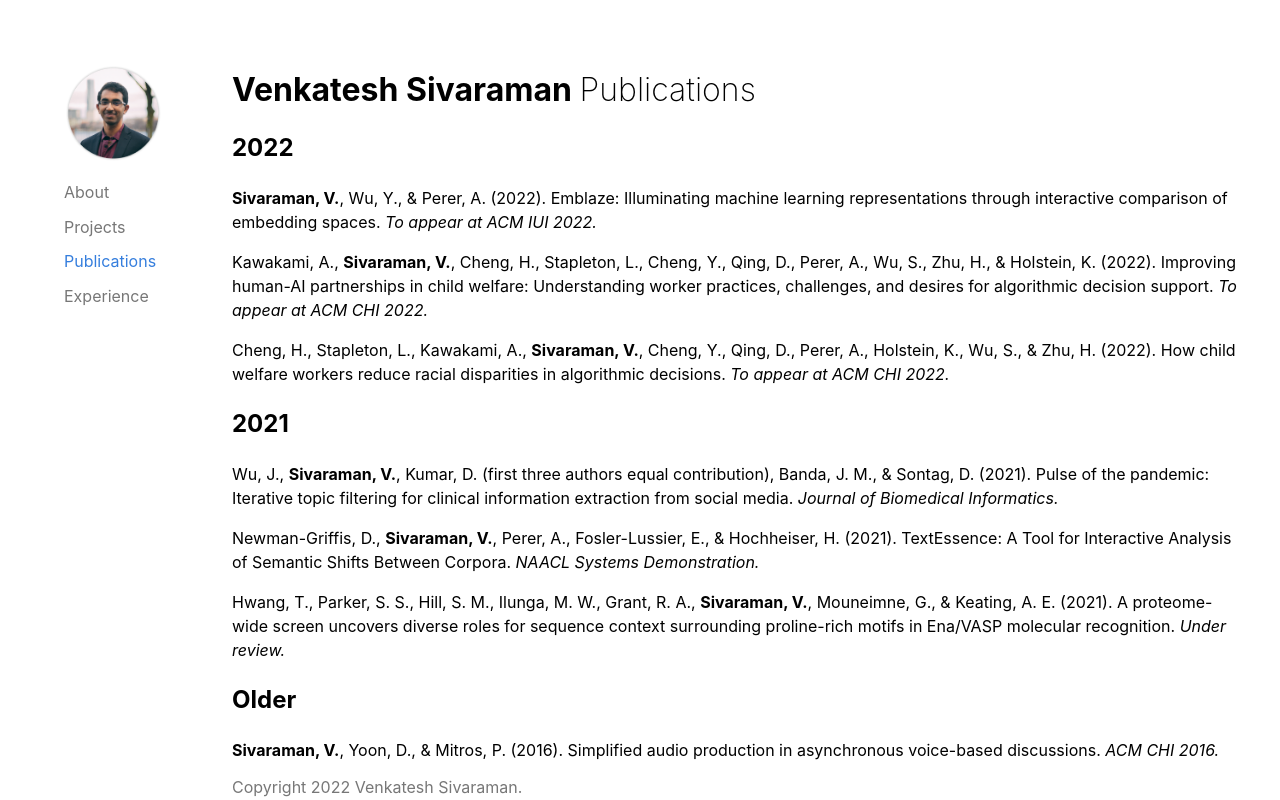
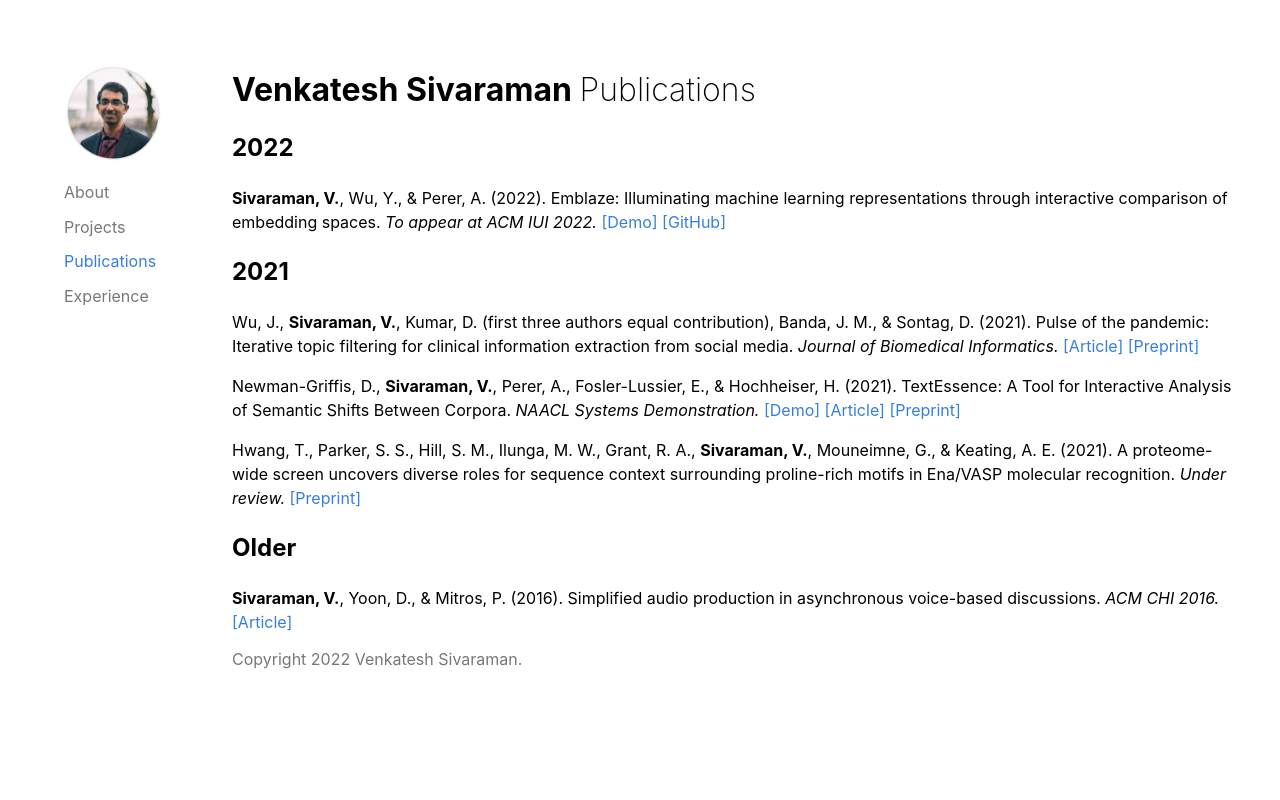
Before and after one commit to venkatesh-sivaraman/venkatesh-sivaraman.github.io, a Svelte app: page / in a window 1280 px wide. Both pictures are taken after a click on the link "Publications". Built offline with nearby package versions, Linux system fonts and the light colour scheme.

Commit message:
Add experience details

```diff
--- a/src/App.svelte
+++ b/src/App.svelte
@@ -186,6 +186,10 @@
     margin: 0 32px 32px 32px;
   }
 
+  footer {
+    padding-bottom: 32px;
+  }
+
   ul.list li {
     padding-bottom: 16px;
   }
--- a/src/Experience.svelte
+++ b/src/Experience.svelte
@@ -1,3 +1,101 @@
 <h1 class="mt2">
   Venkatesh Sivaraman <span class="fw2">Experience</span>
 </h1>
+
+<div class="mb4">
+  <h2>Industry</h2>
+
+  <h4 class="mb0">
+    Verily Life Sciences <span class="fw2">Summer 2019</span>
+  </h4>
+  <p class="lh-copy mv1">Software Engineering Intern</p>
+  <p class="lh-copy mv1 gray">
+    Worked on the Clinical Studies Platform Data Science team. Designed and
+    implemented an Apache Beam pipeline using both novel and existing NLP
+    algorithms to process the ClinicalTrials.gov database.
+  </p>
+
+  <h4 class="mb0">
+    Apple <span class="fw2">Summer 2017</span>
+  </h4>
+  <p class="lh-copy mv1">Software Engineering Intern</p>
+  <p class="lh-copy mv1 gray">
+    Developed software in Swift supporting the CarPlay, HomeKit, and MFi
+    certification programs. One of three projects selected to present to Apple
+    VP of Product Integrity.
+  </p>
+
+  <h2>Research</h2>
+  <h4 class="mb0">
+    Keating Lab, MIT Biology Department <span class="fw2">2018 - 2020</span>
+  </h4>
+  <p class="lh-copy mv1">Advised by Prof. Amy Keating</p>
+  <p class="lh-copy mv1 gray">
+    Built a flexible high-throughput Python pipeline to compute and predict
+    protein binding affinities. Developed a C++ toolkit for designing novel
+    peptides, and an 3D visualization tool to render those peptides around a
+    known protein.
+  </p>
+
+  <h4 class="mb0">
+    Structural Bioinformatics Lab, Pompeu Fabra University <span class="fw2"
+      >Summer 2018</span
+    >
+  </h4>
+  <p class="lh-copy mv1">Advised by Prof. Baldo Oliva</p>
+  <p class="lh-copy mv1 gray">
+    Created machine learning models to predict mutation-induced changes in
+    protein-protein and DNA-transcription factor interactions.
+  </p>
+
+  <h4 class="mb0">
+    Kloczkowski Lab, Nationwide Children's Hospital <span class="fw2"
+      >2014 - 2016</span
+    >
+  </h4>
+  <p class="lh-copy mv1">Advised by Prof. Andrzej Kloczkowski</p>
+  <p class="lh-copy mv1 gray">
+    Developed a novel algorithm to predict protein structure based on statistics
+    of amino acid orientations.
+  </p>
+
+  <h2>Teaching</h2>
+
+  <h4 class="mb0">
+    Interactive Data Science, CMU <span class="fw2">Spring 2022</span>
+  </h4>
+  <p class="lh-copy mv1">Taught by Prof. Adam Perer</p>
+  <p class="lh-copy mv1 gray">
+    To lead office hours, prepare lecture and lab materials, give a lecture on
+    Uncertainty Visualization, and grade assignments.
+  </p>
+
+  <h4 class="mb0">
+    Fundamentals of Music Processing, MIT <span class="fw2">Fall 2019</span>
+  </h4>
+  <p class="lh-copy mv1">Taught by Eric Humphrey</p>
+  <p class="lh-copy mv1 gray">
+    As the only TA for the class, led office hours, helped prepare lecture, lab,
+    and homework materials, and taught a lecture on the music fingerprinting
+    algorithm (as used in Shazam).
+  </p>
+
+  <h4 class="mb0">
+    Splash, MIT <span class="fw2">2018 and 2019</span>
+  </h4>
+  <p class="lh-copy mv1">Co-taught with Brian Mills</p>
+  <p class="lh-copy mv1 gray">
+    Taught one-day classes to 20-40 high schoolers on topics such as film music
+    and music signal processing algorithms.
+  </p>
+
+  <h4 class="mb0">
+    MehtA+ Machine Learning Bootcamp <span class="fw2"
+      >Summer 2020 and 2021</span
+    >
+  </h4>
+  <p class="lh-copy mv1 gray">
+    Prepared and taught guest lectures on human-centered machine learning,
+    embedding representations, and uncertainty.
+  </p>
+</div>
--- a/src/Publications.svelte
+++ b/src/Publications.svelte
@@ -8,19 +8,14 @@
     <strong>Sivaraman, V.</strong>, Wu, Y., & Perer, A. (2022). Emblaze:
     Illuminating machine learning representations through interactive comparison
     of embedding spaces. <em>To appear at ACM IUI 2022.</em>
-  </p>
-  <p>
-    Kawakami, A., <strong>Sivaraman, V.</strong>, Cheng, H., Stapleton, L.,
-    Cheng, Y., Qing, D., Perer, A., Wu, S., Zhu, H., & Holstein, K. (2022).
-    Improving human-AI partnerships in child welfare: Understanding worker
-    practices, challenges, and desires for algorithmic decision support.
-    <em>To appear at ACM CHI 2022.</em>
-  </p>
-  <p>
-    Cheng, H., Stapleton, L., Kawakami, A., <strong>Sivaraman, V.</strong>,
-    Cheng, Y., Qing, D., Perer, A., Holstein, K., Wu, S., & Zhu, H. (2022). How
-    child welfare workers reduce racial disparities in algorithmic decisions.
-    <em>To appear at ACM CHI 2022.</em>
+    <a class="link blue" href="https://bit.ly/emblaze-demo" target="_blank"
+      >[Demo]</a
+    >
+    <a
+      class="link blue"
+      href="https://github.com/cmudig/emblaze"
+      target="_blank">[GitHub]</a
+    >
   </p>
   <h2>2021</h2>
   <p>
@@ -28,12 +23,33 @@
     contribution), Banda, J. M., & Sontag, D. (2021). Pulse of the pandemic:
     Iterative topic filtering for clinical information extraction from social
     media. <em>Journal of Biomedical Informatics.</em>
+    <a
+      class="link blue"
+      href="https://www.sciencedirect.com/science/article/abs/pii/S1532046421001738"
+      target="_blank">[Article]</a
+    >
+    <a class="link blue" href="https://arxiv.org/abs/2102.06836" target="_blank"
+      >[Preprint]</a
+    >
   </p>
   <p>
     Newman-Griffis, D., <strong>Sivaraman, V.</strong>, Perer, A.,
     Fosler-Lussier, E., & Hochheiser, H. (2021). TextEssence: A Tool for
     Interactive Analysis of Semantic Shifts Between Corpora.
     <em> NAACL Systems Demonstration. </em>
+    <a
+      class="link blue"
+      href="https://textessence.dbmi.pitt.edu"
+      target="_blank">[Demo]</a
+    >
+    <a
+      class="link blue"
+      href="https://aclanthology.org/2021.naacl-demos.13/"
+      target="_blank">[Article]</a
+    >
+    <a class="link blue" href="https://arxiv.org/abs/2103.11029" target="_blank"
+      >[Preprint]</a
+    >
   </p>
   <p>
     Hwang, T., Parker, S. S., Hill, S. M., Ilunga, M. W., Grant, R. A.,
@@ -41,11 +57,21 @@
     proteome-wide screen uncovers diverse roles for sequence context surrounding
     proline-rich motifs in Ena/VASP molecular recognition.
     <em>Under review.</em>
+    <a
+      class="link blue"
+      href="https://www.biorxiv.org/content/10.1101/2021.03.22.436451v1"
+      target="_blank">[Preprint]</a
+    >
   </p>
   <h2>Older</h2>
   <p>
     <strong>Sivaraman, V.</strong>, Yoon, D., & Mitros, P. (2016). Simplified
     audio production in asynchronous voice-based discussions.
     <em>ACM CHI 2016.</em>
+    <a
+      class="link blue"
+      href="https://dl.acm.org/doi/10.1145/2858036.2858416"
+      target="_blank">[Article]</a
+    >
   </p>
 </section>
```
Also changed, not shown: src/Music.svelte (added).
